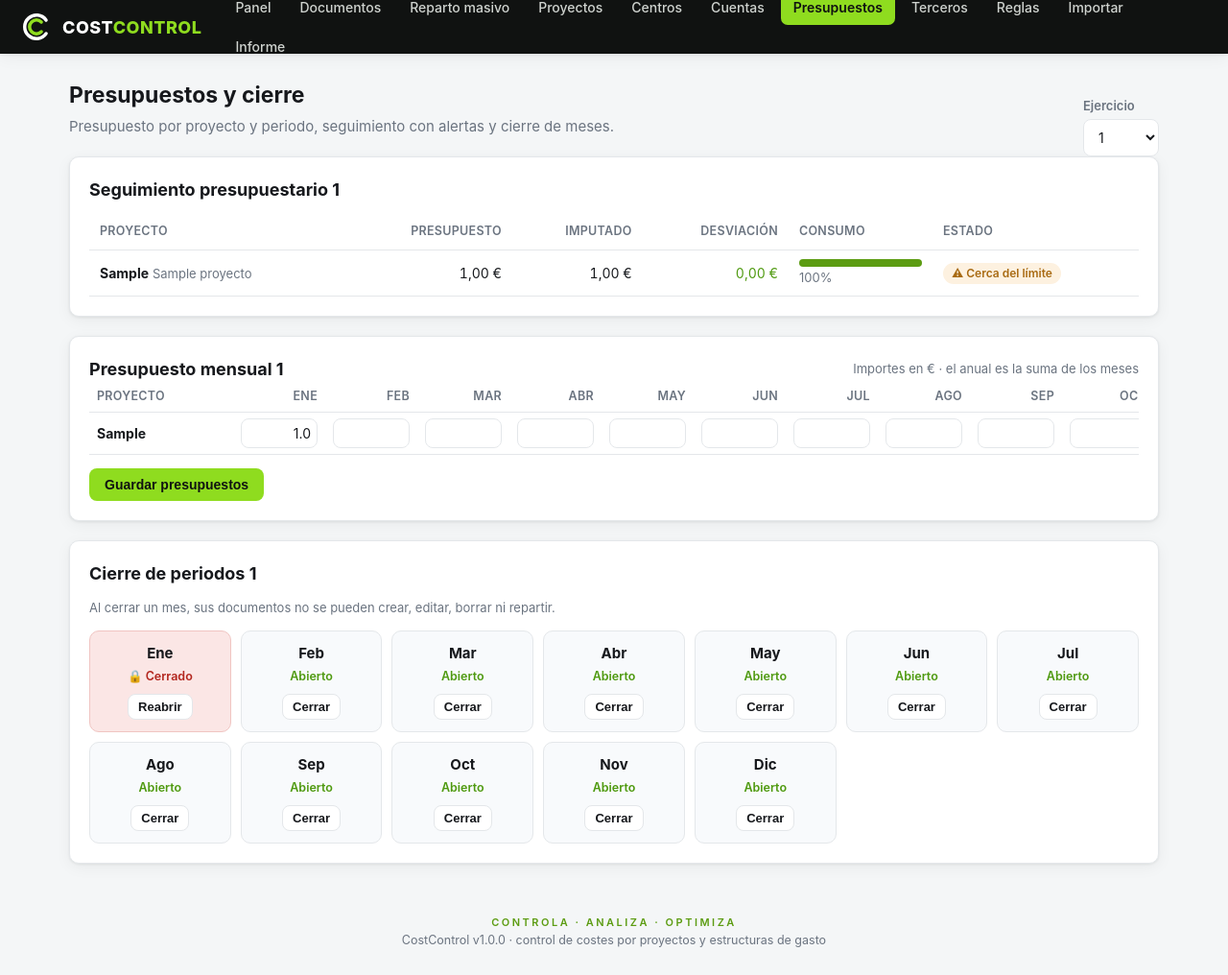
After one commit to DRS605/Costcontrol, a Flask app: page /presupuestos in a window 1280 px wide. The commit adds this page. Shown: the whole page at 96% size. Run offline with Flask 3, Linux system fonts and the light colour scheme; tables that the repository leaves empty hold one stand-in row (values such as "Sample post").

Commit message:
Añadir presupuestos por periodo con alertas y cierre de mes
- Presupuestos por proyecto y mes (el anual es la suma), con página propia y
  seguimiento presupuestario: presupuesto vs imputado, desviación y estado con
  semáforo (en presupuesto / cerca del límite / excedido / sin presupuesto).
- Alertas de desviación también en el panel (proyectos excedidos o cerca del
  límite del ejercicio seleccionado).
- Cierre de periodo: al cerrar un mes, sus documentos quedan bloqueados para
  crear, editar, borrar, repartir (individual y masivo) e importar; reversible.
  Aviso visible en la página de reparto cuando el periodo está cerrado.
- Nuevas tablas presupuestos y cierres (se crean automáticamente).
- Pruebas ampliadas de la app (30 comprobaciones) y README actualizado.

Co-Authored-By: Claude Opus 4.8 <noreply@anthropic.com>
Claude-Session: https://claude.ai/code/session_01MJAsCTfSmVMCZUgLwzr17x

```diff
--- a/costcontrol/app.py
+++ b/costcontrol/app.py
@@ -81,6 +81,11 @@ def get_conn():
     return db.connect()
 
 
+def _doc_bloqueado(conn, doc):
+    """True si el documento cae en un periodo cerrado."""
+    return bool(doc) and db.is_cerrado(conn, doc.get("ejercicio"), doc.get("periodo"))
+
+
 def _projects_for_allocator(conn):
     out = []
     for p in db.list_proyectos(conn, solo_activos=True):
@@ -117,6 +122,14 @@ def index():
     por_centro = db.resumen_por_centro(conn)
     ejercicios_l = db.ejercicios(conn)
     serie = db.serie_mensual(conn, ejercicio=ejercicio)
+    # alertas de presupuesto para el ejercicio seleccionado (o el más reciente)
+    ej_pres = int(ejercicio) if ejercicio else (ejercicios_l[0] if ejercicios_l else None)
+    seg = db.seguimiento_presupuestario(conn, ej_pres) if ej_pres else []
+    alertas = {
+        "excedido": [s for s in seg if s["estado"] == "excedido"],
+        "aviso": [s for s in seg if s["estado"] == "aviso"],
+        "ejercicio": ej_pres,
+    }
     conn.close()
 
     # gráficos SVG
@@ -132,7 +145,7 @@ def index():
                            por_centro=por_centro, ejercicios=ejercicios_l,
                            ejercicio_sel=ejercicio, graf_centro=graf_centro,
                            graf_proyecto=graf_proyecto, graf_mensual=graf_mensual,
-                           hay_serie=bool(serie_datos))
+                           hay_serie=bool(serie_datos), alertas=alertas)
 
 
 # --- proyectos ------------------------------------------------------------
@@ -317,6 +330,16 @@ def documento_editar(did=None):
             centro_id=int(f["centro_id"]) if f.get("centro_id") else None,
             notas=f.get("notas", "").strip(),
         )
+        # control de periodo cerrado (destino y, si se edita, origen)
+        ej_new, per_new = db.periodo_desde_fecha(payload["fecha"])
+        bloqueado = db.is_cerrado(conn, ej_new, per_new)
+        if did and not bloqueado:
+            bloqueado = _doc_bloqueado(conn, db.get_documento(conn, did))
+        if bloqueado:
+            conn.close()
+            flash("El periodo está cerrado: no se puede crear o modificar documentos en él.", "error")
+            return redirect(url_for("documento_editar", did=did) if did else url_for("documentos"))
+
         if did:
             db.update_documento(conn, did, **payload)
         else:
@@ -348,6 +371,10 @@ def documento_editar(did=None):
 def documento_borrar(did):
     conn = get_conn()
     doc = db.get_documento(conn, did)
+    if _doc_bloqueado(conn, doc):
+        conn.close()
+        flash("El periodo está cerrado: no se puede eliminar este documento.", "error")
+        return redirect(url_for("documento_reparto", did=did))
     if doc and doc.get("adjunto"):
         _borrar_archivo(doc["adjunto"])
     db.delete_documento(conn, did)
@@ -399,11 +426,11 @@ def documento_reparto(did):
     proyectos_l = db.list_proyectos(conn, solo_activos=True)
     repartos = db.get_repartos(conn, did)
     reglas = db.rows_to_dicts(conn.execute("SELECT * FROM reglas ORDER BY nombre").fetchall())
+    cerrado = _doc_bloqueado(conn, doc)
     conn.close()
-    # texto previo (si ya se repartió, reconstruye una pista)
-    texto_previo = repartos[0]["base"] if False else ""
     return render_template("reparto.html", doc=doc, proyectos=proyectos_l,
-                           repartos=repartos, reglas=reglas, texto_previo=texto_previo)
+                           repartos=repartos, reglas=reglas, texto_previo="",
+                           cerrado=cerrado)
 
 
 @app.route("/documentos/<int:did>/reparto/previsualizar", methods=["POST"])
@@ -440,6 +467,10 @@ def reparto_guardar(did):
     if not doc:
         conn.close()
         abort(404)
+    if _doc_bloqueado(conn, doc):
+        conn.close()
+        flash("El periodo está cerrado: no se puede modificar el reparto.", "error")
+        return redirect(url_for("documento_reparto", did=did))
     projects = _projects_for_allocator(conn)
     texto = request.form.get("texto", "")
     res = Allocator(projects).allocate(doc["importe"], texto)
@@ -471,6 +502,10 @@ def reparto_guardar_manual(did):
     if not doc:
         conn.close()
         abort(404)
+    if _doc_bloqueado(conn, doc):
+        conn.close()
+        flash("El periodo está cerrado: no se puede modificar el reparto.", "error")
+        return redirect(url_for("documento_reparto", did=did))
     from .allocation import parse_number
     cod2id = {p["codigo"]: p["id"] for p in db.list_proyectos(conn)}
     total = float(doc["importe"] or 0)
@@ -505,6 +540,10 @@ def reparto_guardar_manual(did):
 @app.route("/documentos/<int:did>/reparto/limpiar", methods=["POST"])
 def reparto_limpiar(did):
     conn = get_conn()
+    if _doc_bloqueado(conn, db.get_documento(conn, did)):
+        conn.close()
+        flash("El periodo está cerrado: no se puede modificar el reparto.", "error")
+        return redirect(url_for("documento_reparto", did=did))
     db.replace_repartos(conn, did, [])
     conn.close()
     flash("Reparto eliminado; el documento vuelve a estado pendiente.", "ok")
@@ -609,8 +648,12 @@ def reparto_masivo_aplicar():
     allocator = Allocator(projects)
     cod2id = {p["codigo"]: p["id"] for p in db.list_proyectos(conn)}
     docs = db.list_documentos(conn, ids=ids)
-    aplicados, fallidos = 0, 0
+    cerrados = db.cierres_set(conn)
+    aplicados, fallidos, bloqueados = 0, 0, 0
     for d in docs:
+        if (d.get("ejercicio"), d.get("periodo")) in cerrados:
+            bloqueados += 1
+            continue
         res = allocator.allocate(d["importe"], texto)
         if res.ok and res.lines:
             lines = [{
@@ -628,6 +671,8 @@ def reparto_masivo_aplicar():
     msg = f"Reparto masivo aplicado a {aplicados} documento(s)."
     if fallidos:
         msg += f" {fallidos} no se pudieron interpretar."
+    if bloqueados:
+        msg += f" {bloqueados} en periodo cerrado (omitidos)."
     flash(msg, "ok" if aplicados else "error")
     return redirect(url_for("documentos", estado="repartido"))
 
@@ -647,7 +692,8 @@ def importar():
             if destino == "documentos":
                 r = importer.import_documentos(
                     conn, data, tipo_defecto=request.form.get("tipo_defecto", "factura"),
-                    omitir_duplicados=bool(request.form.get("omitir_duplicados")))
+                    omitir_duplicados=bool(request.form.get("omitir_duplicados")),
+                    cerrados=db.cierres_set(conn))
                 msg = f"{r['importados']} documento(s) importado(s)."
                 extras = []
                 if r["cuentas_creadas"]:
@@ -662,6 +708,8 @@ def importar():
                     msg += f" {r['repartidos_auto']} repartido(s) automáticamente por regla de centro."
                 if r.get("duplicados"):
                     msg += f" {r['duplicados']} duplicado(s) omitido(s)."
+                if r.get("cerrados_omitidos"):
+                    msg += f" {r['cerrados_omitidos']} en periodo cerrado (omitidos)."
                 if r["errores"]:
                     msg += " Incidencias: " + " | ".join(r["errores"][:5])
             else:
@@ -758,6 +806,62 @@ def informe_exportar():
                      mimetype="application/vnd.openxmlformats-officedocument.spreadsheetml.sheet")
 
 
+# --- PRESUPUESTOS Y CIERRE DE PERIODO ------------------------------------
+@app.route("/presupuestos")
+def presupuestos():
+    conn = get_conn()
+    ejs = db.ejercicios(conn)
+    ejercicio = request.args.get("ejercicio")
+    if not ejercicio:
+        ejercicio = ejs[0] if ejs else 2026
+    ejercicio = int(ejercicio)
+    proyectos_l = db.list_proyectos(conn)
+    pres = db.get_presupuestos(conn, ejercicio)
+    seguimiento = db.seguimiento_presupuestario(conn, ejercicio)
+    cierres = db.list_cierres(conn)
+    cerrados = db.cierres_set(conn)
+    conn.close()
+    # imputado por mes para el semáforo mensual no es necesario aquí
+    return render_template("presupuestos.html", proyectos=proyectos_l, pres=pres,
+                           ejercicio=ejercicio, ejercicios=ejs or [ejercicio],
+                           seguimiento=seguimiento, meses=MESES, cierres=cierres,
+                           cerrados=cerrados,
+                           anios=sorted({ejercicio, 2025, 2026, 2027}))
+
+
+@app.route("/presupuestos/guardar", methods=["POST"])
+def presupuestos_guardar():
+    from .allocation import parse_number
+    conn = get_conn()
+    ejercicio = int(request.form.get("ejercicio") or 2026)
+    for p in db.list_proyectos(conn):
+        for mes in range(1, 13):
+            campo = f"pres_{p['id']}_{mes}"
+            if campo in request.form:
+                val = parse_number(request.form.get(campo)) or 0
+                db.set_presupuesto(conn, p["id"], ejercicio, mes, float(val))
+    conn.close()
+    flash("Presupuestos guardados.", "ok")
+    return redirect(url_for("presupuestos", ejercicio=ejercicio))
+
+
+@app.route("/cierres/cambiar", methods=["POST"])
+def cierres_cambiar():
+    conn = get_conn()
+    ejercicio = int(request.form.get("ejercicio") or 2026)
+    periodo = int(request.form.get("periodo") or 0)
+    accion = request.form.get("accion")
+    if periodo:
+        if accion == "cerrar":
+            db.cerrar_periodo(conn, ejercicio, periodo)
+            flash(f"Periodo {MESES[periodo]} {ejercicio} cerrado.", "ok")
+        else:
+            db.abrir_periodo(conn, ejercicio, periodo)
+            flash(f"Periodo {MESES[periodo]} {ejercicio} reabierto.", "ok")
+    conn.close()
+    return redirect(url_for("presupuestos", ejercicio=ejercicio))
+
+
 def create_app():
     db.init_db()
     return app
--- a/costcontrol/static/style.css
+++ b/costcontrol/static/style.css
@@ -54,6 +54,22 @@ nav.main a.active { background: var(--lime); color: #101211; font-weight: 600; }
   border:1px solid rgba(255,255,255,.18); border-radius:7px; white-space:nowrap; }
 .nav-salir:hover { background:rgba(255,255,255,.10); color:#fff; text-decoration:none; }
 .foot-tag { color:var(--brand-2); letter-spacing:2.5px; font-size:11px; font-weight:600; }
+
+/* estados de presupuesto (semáforo) */
+.badge.b-ok { background:var(--ok-bg); color:var(--ok); }
+.badge.b-aviso { background:#fdf1e0; color:#a86a12; }
+.badge.b-excedido { background:var(--err-bg); color:var(--err); }
+.badge.b-none { background:#eef2f7; color:var(--muted); }
+.pres-table input { background:#fff; }
+.pres-table th, .pres-table td { padding:6px 8px; }
+/* rejilla de cierre de periodos */
+.cierre-grid { display:grid; grid-template-columns:repeat(auto-fill, minmax(130px,1fr)); gap:10px; }
+.cierre-item { background:#f8fafc; border:1px solid var(--line); border-radius:10px;
+  padding:12px; text-align:center; }
+.cierre-item.cerrado { background:#fbe6e5; border-color:#f0c5c2; }
+.cierre-mes { font-weight:700; margin-bottom:4px; }
+.cierre-estado { font-size:12.5px; color:var(--err); font-weight:600; margin-bottom:8px; }
+.cierre-estado.abierto { color:var(--ok); }
 
 .wrap { max-width: 1180px; margin: 26px auto; padding: 0 22px; }
 h1 { font-size: 23px; margin: 0 0 4px; }
--- a/costcontrol/templates/base.html
+++ b/costcontrol/templates/base.html
@@ -26,6 +26,7 @@
       <a href="{{ url_for('proyectos') }}" class="{{ 'active' if ep and ep.startswith('proyectos') }}">Proyectos</a>
       <a href="{{ url_for('centros') }}" class="{{ 'active' if ep and ep.startswith('centros') }}">Centros</a>
       <a href="{{ url_for('cuentas') }}" class="{{ 'active' if ep and ep.startswith('cuentas') }}">Cuentas</a>
+      <a href="{{ url_for('presupuestos') }}" class="{{ 'active' if ep and (ep.startswith('presupuestos') or ep.startswith('cierres')) }}">Presupuestos</a>
       <a href="{{ url_for('terceros') }}" class="{{ 'active' if ep and ep.startswith('terceros') }}">Terceros</a>
       <a href="{{ url_for('reglas') }}" class="{{ 'active' if ep and ep.startswith('reglas') }}">Reglas</a>
       <a href="{{ url_for('importar') }}" class="{{ 'active' if ep=='importar' }}">Importar</a>
--- /dev/null
+++ b/costcontrol/templates/presupuestos.html
@@ -0,0 +1,125 @@
+{% extends "base.html" %}
+{% block title %}Presupuestos y cierre · CostControl{% endblock %}
+{% block body %}
+<div class="actions" style="justify-content:space-between; align-items:flex-end">
+  <div>
+    <h1>Presupuestos y cierre</h1>
+    <p class="subtitle">Presupuesto por proyecto y periodo, seguimiento con alertas y cierre de meses.</p>
+  </div>
+  <form method="get" class="inline-form">
+    <div><label>Ejercicio</label>
+      <select name="ejercicio" onchange="this.form.submit()">
+        {% for e in anios %}<option value="{{ e }}" {{ 'selected' if ejercicio==e }}>{{ e }}</option>{% endfor %}
+      </select>
+    </div>
+  </form>
+</div>
+
+<div class="card">
+  <h2>Seguimiento presupuestario {{ ejercicio }}</h2>
+  {% if seguimiento %}
+  <div class="table-wrap">
+  <table>
+    <thead><tr><th>Proyecto</th><th class="num">Presupuesto</th><th class="num">Imputado</th><th class="num">Desviación</th><th style="width:150px">Consumo</th><th>Estado</th></tr></thead>
+    <tbody>
+    {% for s in seguimiento %}
+      <tr>
+        <td><b>{{ s.codigo }}</b> <span class="small muted">{{ s.nombre }}</span></td>
+        <td class="num">{{ s.presupuesto | eur }}</td>
+        <td class="num">{{ s.imputado | eur }}</td>
+        <td class="num" style="color: {{ '#b3261e' if s.desviacion < 0 else '#4f9a10' }}">{{ s.desviacion | eur }}</td>
+        <td>
+          <div class="bar"><span class="{{ 'over' if s.pct > 100 }}" style="width: {{ [s.pct,100]|min }}%"></span></div>
+          <span class="small muted">{{ '%.0f'|format(s.pct) }}%</span>
+        </td>
+        <td>
+          {% if s.estado=='excedido' %}<span class="badge b-excedido">⛔ Excedido</span>
+          {% elif s.estado=='aviso' %}<span class="badge b-aviso">⚠ Cerca del límite</span>
+          {% elif s.estado=='ok' %}<span class="badge b-ok">✓ En presupuesto</span>
+          {% else %}<span class="badge b-none">Sin presupuesto</span>{% endif %}
+        </td>
+      </tr>
+    {% endfor %}
+    </tbody>
+  </table>
+  </div>
+  {% else %}
+  <div class="empty">No hay proyectos. <a href="{{ url_for('proyectos') }}">Crea alguno</a>.</div>
+  {% endif %}
+</div>
+
+<div class="card">
+  <div class="actions" style="justify-content:space-between">
+    <h2 style="margin:0">Presupuesto mensual {{ ejercicio }}</h2>
+    <span class="small muted">Importes en € · el anual es la suma de los meses</span>
+  </div>
+  {% if proyectos %}
+  <form method="post" action="{{ url_for('presupuestos_guardar') }}">
+    <input type="hidden" name="ejercicio" value="{{ ejercicio }}">
+    <div class="table-wrap">
+    <table class="pres-table">
+      <thead><tr><th style="min-width:150px">Proyecto</th>
+        {% for m in range(1,13) %}<th class="num">{{ meses[m] }}</th>{% endfor %}
+        <th class="num">Anual</th></tr></thead>
+      <tbody>
+      {% for p in proyectos %}
+        <tr data-pid="{{ p.id }}">
+          <td><b>{{ p.codigo }}</b></td>
+          {% for m in range(1,13) %}
+          <td><input name="pres_{{ p.id }}_{{ m }}" class="pres-in"
+                     value="{{ pres.get(p.id,{}).get(m,'') or '' }}" inputmode="decimal"
+                     style="width:80px; text-align:right; padding:6px"></td>
+          {% endfor %}
+          <td class="num"><b class="pres-anual">0</b></td>
+        </tr>
+      {% endfor %}
+      </tbody>
+    </table>
+    </div>
+    <div class="actions" style="margin-top:14px">
+      <button class="btn accent" type="submit">Guardar presupuestos</button>
+    </div>
+  </form>
+  {% else %}
+  <div class="empty">Sin proyectos.</div>
+  {% endif %}
+</div>
+
+<div class="card">
+  <h2>Cierre de periodos {{ ejercicio }}</h2>
+  <p class="small muted">Al cerrar un mes, sus documentos no se pueden crear, editar, borrar ni repartir.</p>
+  <div class="cierre-grid">
+    {% for m in range(1,13) %}
+      {% set cerrado = (ejercicio, m) in cerrados %}
+      <form method="post" action="{{ url_for('cierres_cambiar') }}" class="cierre-item {{ 'cerrado' if cerrado }}">
+        <input type="hidden" name="ejercicio" value="{{ ejercicio }}">
+        <input type="hidden" name="periodo" value="{{ m }}">
+        <div class="cierre-mes">{{ meses[m] }}</div>
+        {% if cerrado %}
+          <div class="cierre-estado">🔒 Cerrado</div>
+          <button name="accion" value="abrir" class="btn sec sm">Reabrir</button>
+        {% else %}
+          <div class="cierre-estado abierto">Abierto</div>
+          <button name="accion" value="cerrar" class="btn sec sm">Cerrar</button>
+        {% endif %}
+      </form>
+    {% endfor %}
+  </div>
+</div>
+
+{% block scripts %}
+<script>
+function recalcPres(){
+  document.querySelectorAll('tr[data-pid]').forEach(tr=>{
+    let s=0;
+    tr.querySelectorAll('.pres-in').forEach(i=>{
+      const v=parseFloat((i.value||'').replace(/\./g,'').replace(',','.')); if(!isNaN(v)) s+=v;
+    });
+    tr.querySelector('.pres-anual').textContent = new Intl.NumberFormat('es-ES',{style:'currency',currency:'EUR'}).format(s);
+  });
+}
+document.querySelectorAll('.pres-in').forEach(i=> i.addEventListener('input', recalcPres));
+recalcPres();
+</script>
+{% endblock %}
+{% endblock %}
--- a/costcontrol/templates/reparto.html
+++ b/costcontrol/templates/reparto.html
@@ -21,6 +21,10 @@
   </div>
   {% if doc.concepto %}<p class="small muted" style="margin:10px 0 0">{{ doc.concepto }}</p>{% endif %}
 </div>
+
+{% if cerrado %}
+<div class="flash error">🔒 Este documento está en un <b>periodo cerrado</b>. No se puede modificar su reparto. Reábrelo en <a href="{{ url_for('presupuestos', ejercicio=doc.ejercicio) }}">Presupuestos y cierre</a> si necesitas cambiarlo.</div>
+{% endif %}
 
 <div class="split">
   <div class="card">
```
Also changed, not shown: costcontrol/db.py (+118 -0 lines), costcontrol/importer.py (+14 -7 lines), costcontrol/templates/index.html (+15 -0 lines), tests/test_app.py (+37 -0 lines), README.md.
